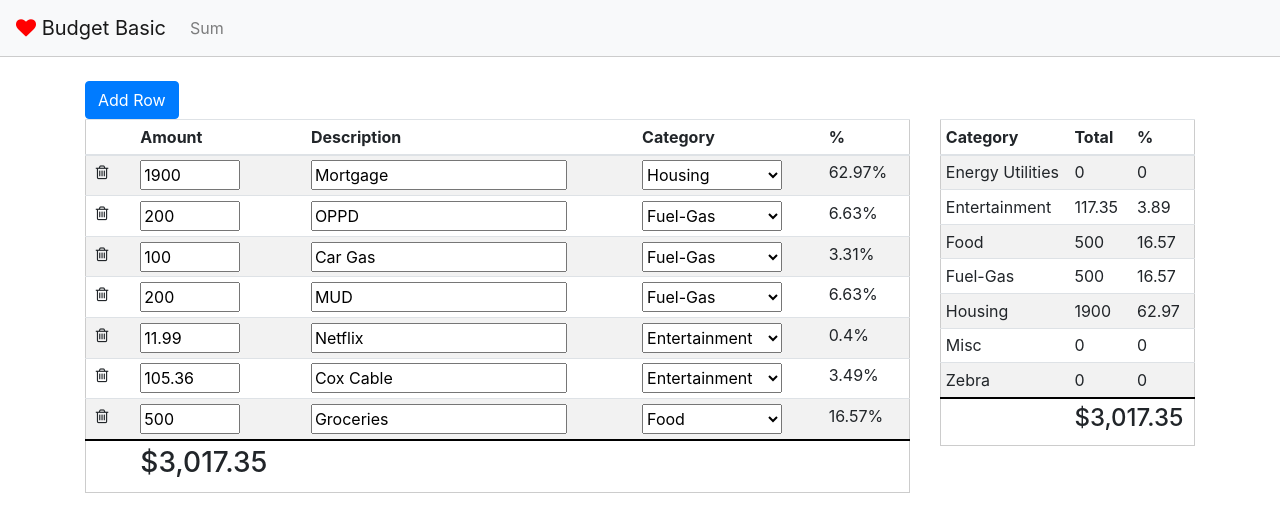
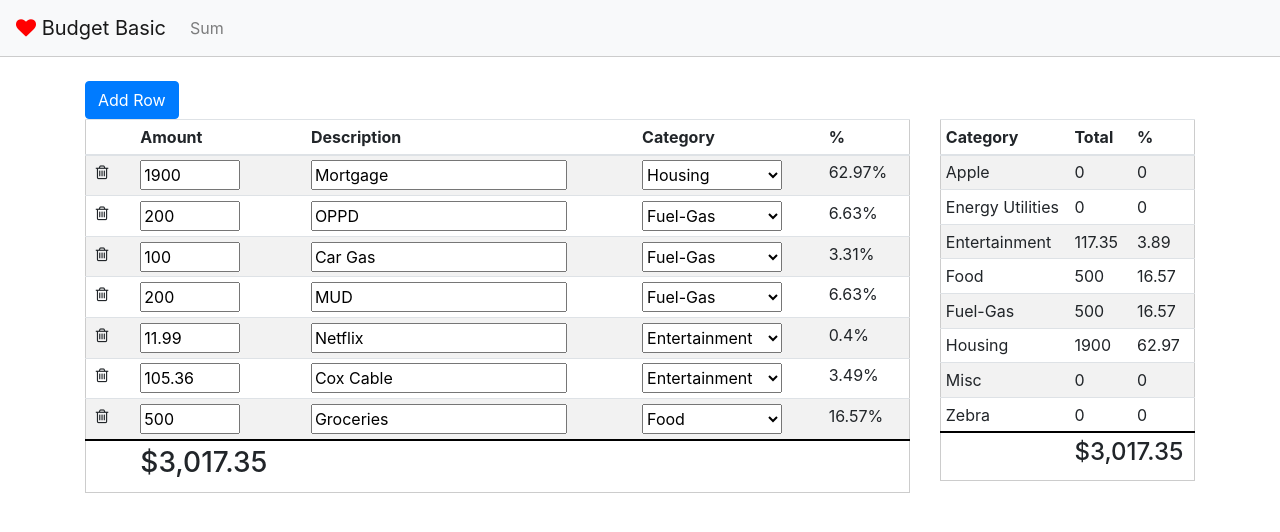
Before and after one commit to maccurt/BudetMakerBasic, an Angular app: page /sum in a window 1280 px wide. Shown: the top 532 px of the page. Built offline with nearby package versions, Linux system fonts and the light colour scheme.

Commit message:
removed bad categories

```diff
--- a/src/app/category/category.service.ts
+++ b/src/app/category/category.service.ts
@@ -19,6 +19,7 @@ export class CategoryService {
         { id: 3, name: 'Food' },
         { id: 4, name: 'Energy Utilities' },
         { id: 5, name: 'Zebra' },
+        { id: 6, name: 'Apple' },
         { id: 7, name: 'Housing' },
         { id: 8, name: 'Fuel-Gas' }
       ];
@@ -27,6 +28,7 @@ export class CategoryService {
   }
 
   sortCategoryByName = (categoryList: Category[]): Category[] => {
+    //I made a chnageS
     categoryList.sort((a, b) => {
       if (a.name < b.name) {
         return -1;
```
